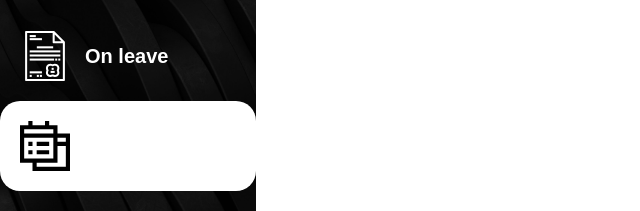
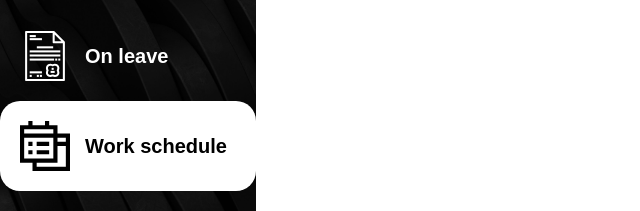
Before and after one commit to MeteorC20020820/FeWork, a Next.js app: page /Employee/Workshedule in a window 1280 px wide. Shown: the part 189-400 px from the top of the page, without its empty margins (0-640 px from the left). Built offline with nearby package versions, Linux system fonts and the light colour scheme.

Commit message:
change text

```diff
--- a/components/Employee/SideBar/sideBar.module.css
+++ b/components/Employee/SideBar/sideBar.module.css
@@ -9,9 +9,6 @@
     background-repeat: no-repeat;
     background-size: cover;
     justify-content: space-between;
-}
-.textName{
-    color: white;
 }
 .bodyInfo{
     display: flex;
@@ -30,6 +27,9 @@
     background-color: aqua;
     border-radius: 50%;
 }
+.textName{
+    color: white;
+}
 .feature{
     display: flex;
     align-items: center;
@@ -42,11 +42,17 @@
     font-size: 20px;
     color: white;
 }
+.activeText {
+  color: black;
+}
 .feature:hover{
     background-color: white;
     color: black;
     font-size: 20px;
     border-radius: 20px;
+}
+.feature:hover .textFeature {
+  color: black;
 }
 .active{
     background-color: white;
--- a/components/Employee/SideBar/sideBar.tsx
+++ b/components/Employee/SideBar/sideBar.tsx
@@ -16,20 +16,25 @@ export default function SideBar() {
   const [hoveredIcon, setHoveredIcon] = useState<string | null>(null);
   const router = useRouter();
   const pathname = usePathname();
-  const [modalLogout, setModalLogout] = useState(false)
+  const [modalLogout, setModalLogout] = useState(false);
 
   const getIconColor = (iconName: string) => {
-    console.log("check1"+pathname.toLowerCase());
-    console.log("check2"+`/employee/${iconName.toLowerCase()}`);
     if (pathname.toLowerCase() === `/employee/${iconName.toLowerCase()}`) {
       return "black";
     }
-    return hoveredIcon === iconName.toLowerCase() ? "black" : "white"; // Hover icon
+    return hoveredIcon === iconName.toLowerCase() ? "black" : "white";
   };
+
   const getFeatureClass = (iconName: string) => {
     return pathname.toLowerCase() === `/employee/${iconName.toLowerCase()}`
       ? `${styles.feature} ${styles.active}`
       : styles.feature;
+  };
+
+  const getTextFeatureClass = (iconName: string) => {
+    return pathname.toLowerCase() === `/employee/${iconName.toLowerCase()}`
+      ? `${styles.textFeature} ${styles.activeText}`
+      : `${styles.textFeature}`;
   };
 
   return (
@@ -48,6 +53,7 @@ export default function SideBar() {
           </div>
         </div>
         <div>
+          {/* Thẻ Forum */}
           <div
             className={getFeatureClass("Forum")}
             onMouseEnter={() => {
@@ -57,8 +63,10 @@ export default function SideBar() {
             onClick={() => router.push("/Employee/Forum")}
           >
             <Forum color={getIconColor("forum")} width="50px" height="50px" />
-            <p className={styles.textFeature}>Forum</p>
+            <p className={getTextFeatureClass("forum")}>Forum</p>
           </div>
+
+          {/* Thẻ OnLeave */}
           <div
             className={getFeatureClass("Onleave")}
             onMouseEnter={() => {
@@ -72,8 +80,10 @@ export default function SideBar() {
               width="50px"
               height="50px"
             />
-            <p className={styles.textFeature}>On leave</p>
+            <p className={getTextFeatureClass("onleave")}>On leave</p>
           </div>
+
+          {/* Thẻ WorkSchedules */}
           <div
             className={getFeatureClass("Workshedule")}
             onMouseEnter={() => {
@@ -88,8 +98,10 @@ export default function SideBar() {
               width="50px"
               height="50px"
             />
-            <p className={styles.textFeature}>Work schedule</p>
+            <p className={getTextFeatureClass("workshedule")}>Work schedule</p>
           </div>
+
+          {/* Thẻ Timekeeping */}
           <div
             className={getFeatureClass("Timekeeping")}
             onMouseEnter={() => {
@@ -104,10 +116,12 @@ export default function SideBar() {
               width="50px"
               height="50px"
             />
-            <p className={styles.textFeature}>Timekeeping</p>
+            <p className={getTextFeatureClass("timekeeping")}>Timekeeping</p>
           </div>
         </div>
       </div>
+
+      {/* Thẻ Logout */}
       <div
         className={getFeatureClass("logout")}
         onMouseEnter={() => setHoveredIcon("logout")}
@@ -115,7 +129,7 @@ export default function SideBar() {
         onClick={() => setModalLogout(true)}
       >
         <Logout color={getIconColor("logout")} width="50px" height="50px" />
-        <p className={styles.textFeature}>LogOut</p>
+        <p className={getTextFeatureClass("logout")}>LogOut</p>
       </div>
       {LogOut(modalLogout, setModalLogout)}
     </div>
--- a/components/PublicComponents/Recruitment/recruitment.module.css
+++ b/components/PublicComponents/Recruitment/recruitment.module.css
@@ -63,6 +63,7 @@
 .lane{
     font-size: 28px;
     font-weight: 600;
+    color: var(--primary-color);
      -webkit-text-stroke: 1px black; /* Độ dày viền và màu viền */
 }
 
```
